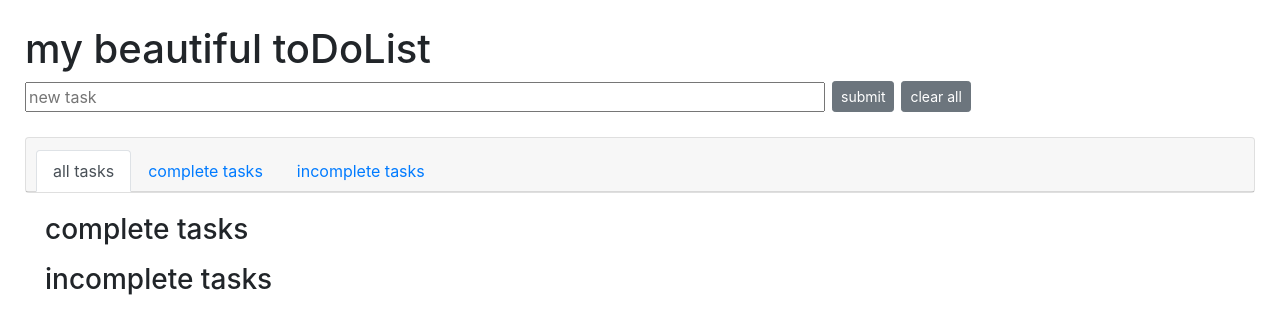
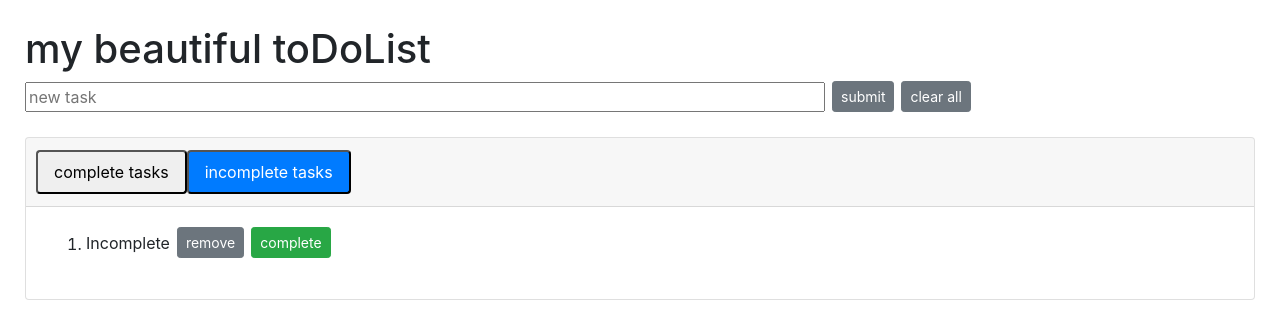
Before and after one commit to renataramos/react-TodoList, a React (Create React App) app: page / in a window 1280 px wide. Shown: the top 336 px of the page. Built offline with nearby package versions, Linux system fonts and the light colour scheme.

Commit message:
add working nav bar

```diff
--- a/src/components/AppClass.js
+++ b/src/components/AppClass.js
@@ -1,7 +1,7 @@
 import React from 'react';
-import IncompleteTasks from '../components/IncompleteTasks.js'
-import CompleteTasks from '../components/CompleteTasks.js'
 import Input from '../components/Input.js'
+import NavBar from '../components/NavBar.js'
+import Tasks from '../components/Tasks.js'
 
 export default class App extends React.Component {
 
@@ -10,20 +10,42 @@ export default class App extends React.Component {
         super(props)
         this.state = {
             allTasks: [
+                {
+                    description: "Complete",
+                    completeStatus: true
+                },
+
+                {
+                    description: "Incomplete",
+                    completeStatus: false
+                }
             ],
-            input: ''
+            input: '',
+            defaultView: false
         }
         this.handleRemoveTask = this.handleRemoveTask.bind(this)
         this.handleAddTask = this.handleAddTask.bind(this)
         this.updateInput = this.updateInput.bind(this)
         this.handleToggleCompletion = this.handleToggleCompletion.bind(this)
         this.clearTasks = this.clearTasks.bind(this)
+        this.handleToggleView = this.handleToggleView.bind(this)
 
+    }
+
+    handleToggleView(){
+        this.setState((currentState=>{
+            const currentView = currentState.defaultView
+            return {
+                defaultView: !currentView
+            }
+        }))
     }
 
     handleToggleCompletion(description){
         this.setState((currentState)=>{
             const task = currentState.allTasks.find((task) => task.description === description)
+            task.completeStatus = !task.completeStatus;
+
 
             return {
                 allTasks: currentState.allTasks.filter((task) => task.description !== description)
@@ -79,35 +101,17 @@ export default class App extends React.Component {
                     onClearTasks={this.clearTasks}
                 />
                 <div class = "card text">
-                    <div class="card-header">
-                        <ul class="nav nav-tabs card-header-tabs">
-                            <li class="nav-item">
-                                <a class="nav-link active" href="#all">all tasks</a>
-                            </li>
-                            <li class="nav-item">
-                                <a class="nav-link" href="#complete">complete tasks</a>
-                            </li>
-                            <li class="nav-item">
-                                <a class="nav-link" href="#zi">incomplete tasks</a>
-                            </li>
-                    </ul>
-                </div>
-                </div>
-                <div class="card-body">
-
-
-                <CompleteTasks
-                    list={this.state.allTasks.filter((task)=> task.completeStatus === true)}
-                    onRemoveTask={this.handleRemoveTask}
-                    onToggleTask={this.handleToggleCompletion}
+                <NavBar
+                    view={this.state.defaultView}
+                    onToggleView={this.handleToggleView}
                 />
-                <IncompleteTasks
-                    list={this.state.allTasks.filter((task)=> task.completeStatus === false)}
+                <Tasks
+                    view={this.state.defaultView}
+                    list={this.state.allTasks}
                     onRemoveTask={this.handleRemoveTask}
                     onToggleTask={this.handleToggleCompletion}
                 />
                 </div>
             </div>
-
         )}
     }
--- a/src/components/CompleteTasks.js
+++ /dev/null
@@ -1,20 +0,0 @@
-import React from 'react';
-
-export default function CompleteTasks (props) {
-    return (
-        <div>
-            <h3>complete tasks</h3>
-            <ol>
-                {props.list.map((task)=>(
-                    <li key={task.description}>
-                        <span>{task.description}</span>
-                        <button id="btns" type="button" class="btn btn-secondary btn-sm" onClick={()=> props.onRemoveTask(task.description)}>remove</button>
-
-                        <button id="btns" type="button" class="btn btn-danger btn-sm" onClick={()=> props.onToggleTask(task.description)}>incomplete</button>
-                    </li>
-                ))}
-            </ol>
-        </div>
-
-    )
-}
--- a/src/components/IncompleteTasks.js
+++ /dev/null
@@ -1,18 +0,0 @@
-import React from 'react';
-
-export default function IncompleteTasks (props) {
-    return (
-        <div>
-            <h3>incomplete tasks</h3>
-            <ol>
-                {props.list.map((task)=>(
-                    <li key={task.description}>
-                        <span>{task.description}</span>
-                        <button id="btns" type="button" class="btn btn-secondary btn-sm" onClick={()=> props.onRemoveTask(task.description)}>remove</button>
-                        <button id="btns" type="button" class="btn btn-success btn-sm" onClick={()=> props.onToggleTask(task.description)}>complete</button>
-                    </li>
-                ))}
-            </ol>
-        </div>
-    )
-}
--- /dev/null
+++ b/src/components/NavBar.js
@@ -0,0 +1,40 @@
+import React from 'react';
+
+
+export default function NavBar(props){
+
+    if (props.view === true){
+        return (
+
+            <div class="card-header">
+                <ul class="nav nav-pills card-header-pills">
+                    <li class="nav-item">
+                        <button class="nav-link active" onClick={()=>placeholder()} >complete tasks</button>
+                    </li>
+                    <li class="nav-item">
+                        <button class="nav-link" onClick={()=>props.onToggleView()} >incomplete tasks</button>
+                    </li>
+                </ul>
+            </div>
+
+        )}
+
+    return (
+
+            <div class="card-header">
+                <ul class="nav nav-pills card-header-pills">
+                    <li class="nav-item">
+                    <button class="nav-link" onClick={()=>props.onToggleView()}>complete tasks</button>
+                    </li>
+                    <li class="nav-item">
+                        <button class="nav-link active" onClick={()=>placeholder()} >incomplete tasks</button>
+                    </li>
+                </ul>
+            </div>
+
+    )
+}
+
+function placeholder(){
+    console.log("ask Benny and David how to solve this!")
+}
--- /dev/null
+++ b/src/components/Tasks.js
@@ -0,0 +1,35 @@
+import React from 'react';
+
+export default function Tasks (props) {
+
+    if (props.view === true) {
+        return (
+            <div class="card-body">
+                <ol>
+                    {props.list.filter((task)=>task.completeStatus===true)
+                        .map((task)=>(
+                        <li key={task.description}>
+                            <span>{task.description}</span>
+                            <button id="btns" type="button" class="btn btn-secondary btn-sm" onClick={()=> props.onRemoveTask(task.description)}>remove</button>
+                            <button id="btns" type="button" class="btn btn-danger btn-sm" onClick={()=> props.onToggleTask(task.description)}>incomplete</button>
+                        </li>
+                    ))}
+                </ol>
+            </div>
+        )
+    }
+
+    return (
+        <div class="card-body">
+        <ol>
+            {props.list.filter((task)=>task.completeStatus===false)
+                .map((task)=>(
+                <li key={task.description}>
+                    <span>{task.description}</span>
+                    <button id="btns" type="button" class="btn btn-secondary btn-sm" onClick={()=> props.onRemoveTask(task.description)}>remove</button>
+                    <button id="btns" type="button" class="btn btn-success btn-sm" onClick={()=> props.onToggleTask(task.description)}>complete</button>
+                </li>
+            ))}
+        </ol>
+    </div>)
+}
```
Lines whose indentation alone changed are shown as unchanged.
